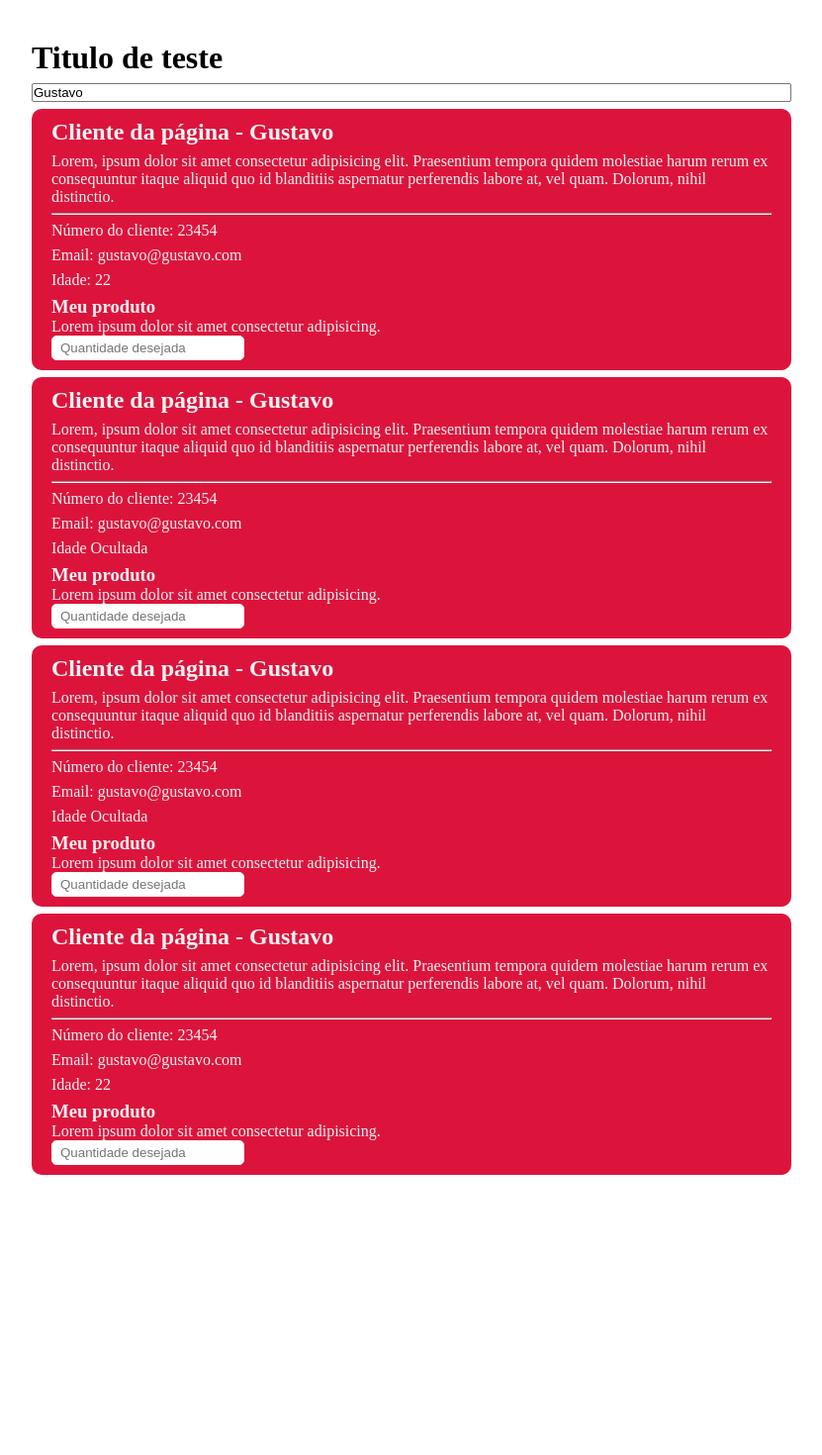
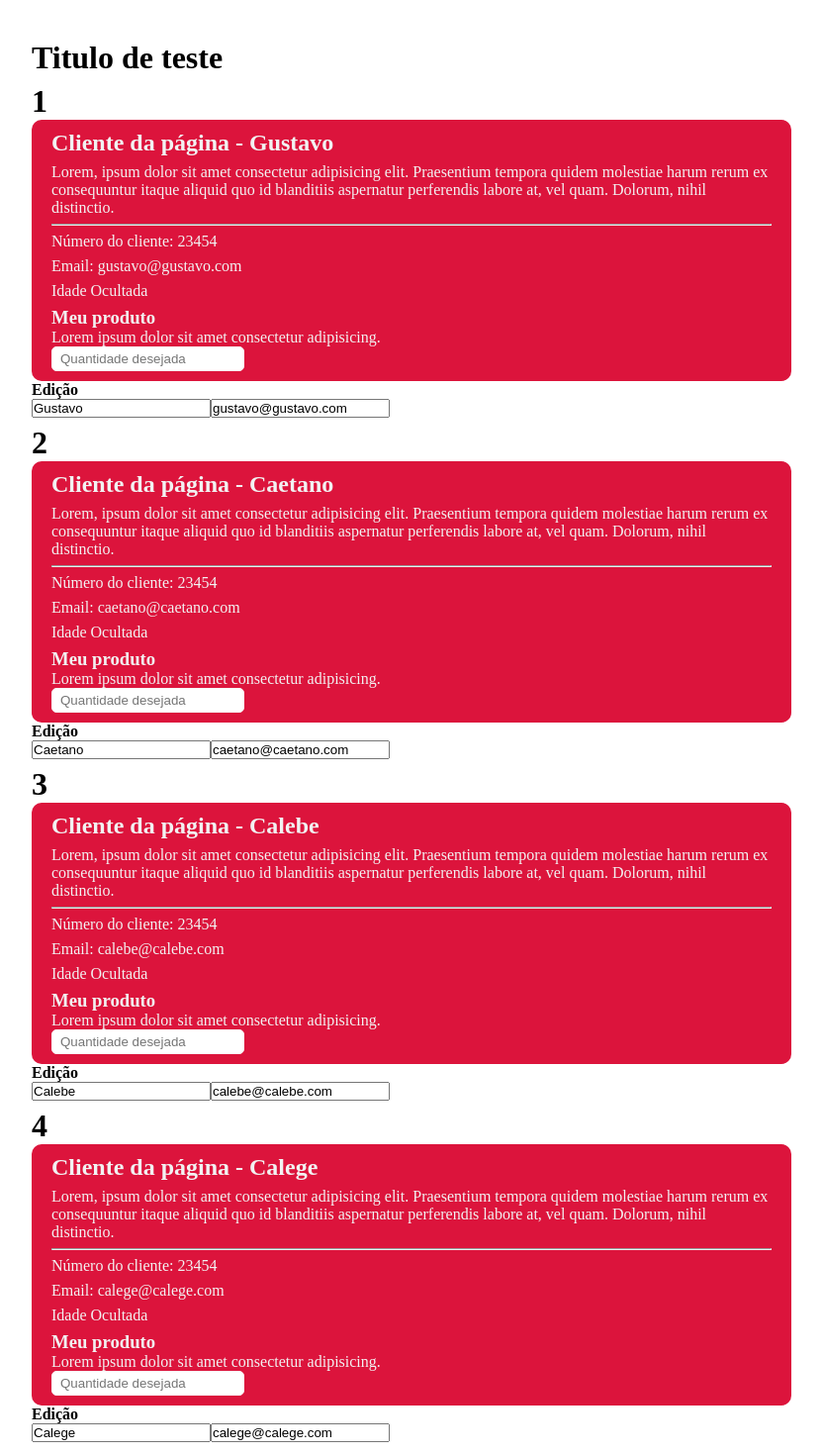
Before and after one commit to Xav86/treino-api-e-vue, a Vue app in the folder lista-interativa/: page / in a window 1280 px wide. Shown: the part 40-1510 px from the top of the page at 99% size, without its empty margins (224-1055 px from the left). Before the commit the page ends 1307 px from the top, so only its background shows below. Built offline with nearby package versions, Linux system fonts and the light colour scheme.

Commit message:
trabalhando com v-for

```diff
--- a/lista-interativa/src/App.vue
+++ b/lista-interativa/src/App.vue
@@ -1,11 +1,13 @@
 <template>
   <div class="container">
     <h1>Titulo de teste</h1>
-    <input type="text" v-model="dados.nome">
-    <ClientePage :dados="dados" :showIdade="true"/>
-    <ClientePage :dados="dados" :showIdade="false"/>
-    <ClientePage :dados="dados" :showIdade="false"/>
-    <ClientePage :dados="dados" :showIdade="true"/>
+    <div v-for="(cliente, index) in clientes" :key="cliente.id">
+      <h1>{{ index + 1 }}</h1>
+      <ClientePage :dados="cliente"/>
+      <h4>Edição</h4>
+      <input type="text" v-model="cliente.nome">
+      <input type="text" v-model="cliente.email">
+    </div>
   </div>
 </template>
 
@@ -24,7 +26,33 @@ export default {
         nome: 'Gustavo',
         email: 'gustavo@gustavo.com',
         idade: 22
-      }
+      },
+      clientes: [
+        {
+          id: 2,
+          nome: 'Gustavo',
+          email: 'gustavo@gustavo.com',
+          idade: 22
+        },
+        {
+          id: 22,
+          nome: 'Caetano',
+          email: 'caetano@caetano.com',
+          idade: 224
+        },
+        {
+          id: 222,
+          nome: 'Calebe',
+          email: 'calebe@calebe.com',
+          idade: 222
+        },
+        {
+          id: 222,
+          nome: 'Calege',
+          email: 'calege@calege.com',
+          idade: 2222
+        }
+      ]
     }
   }
 }
```
